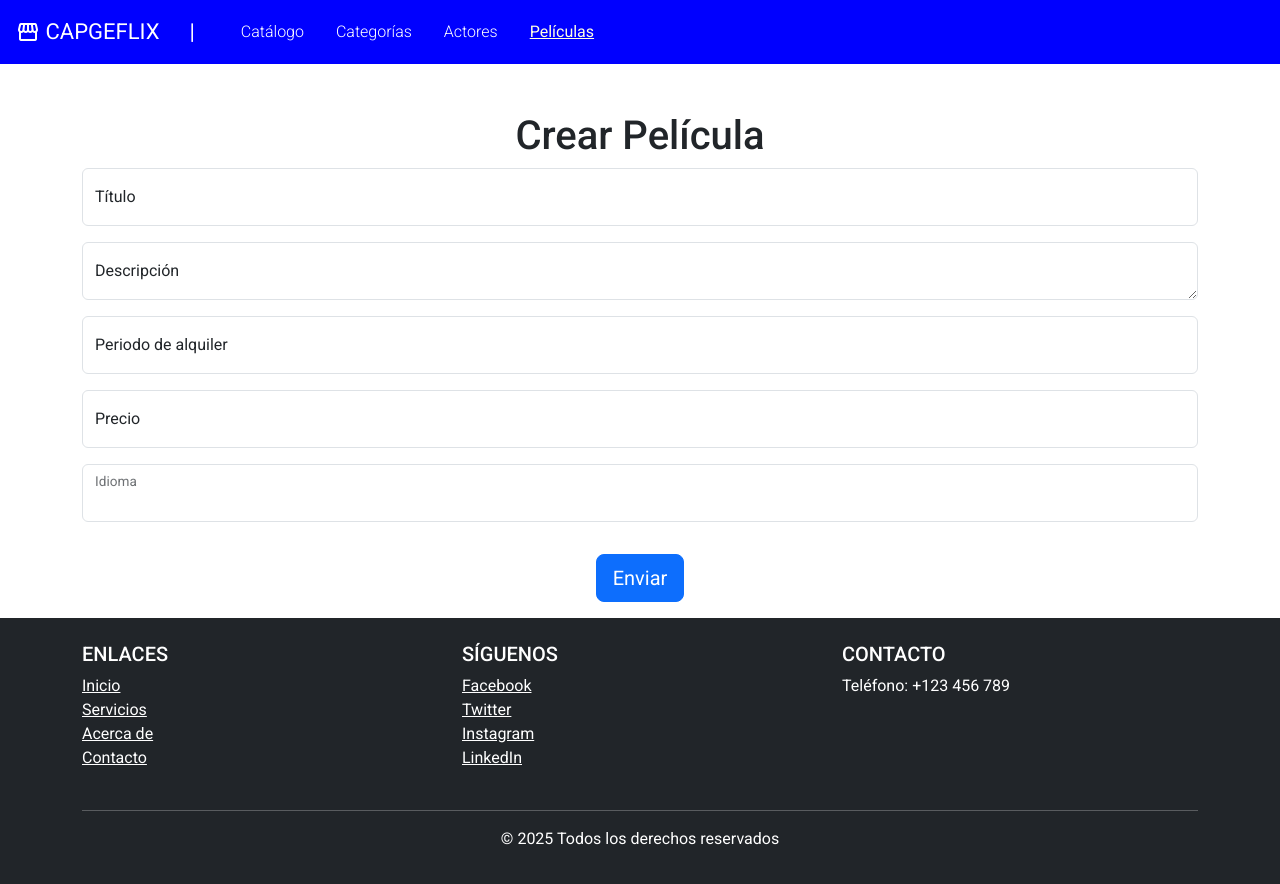
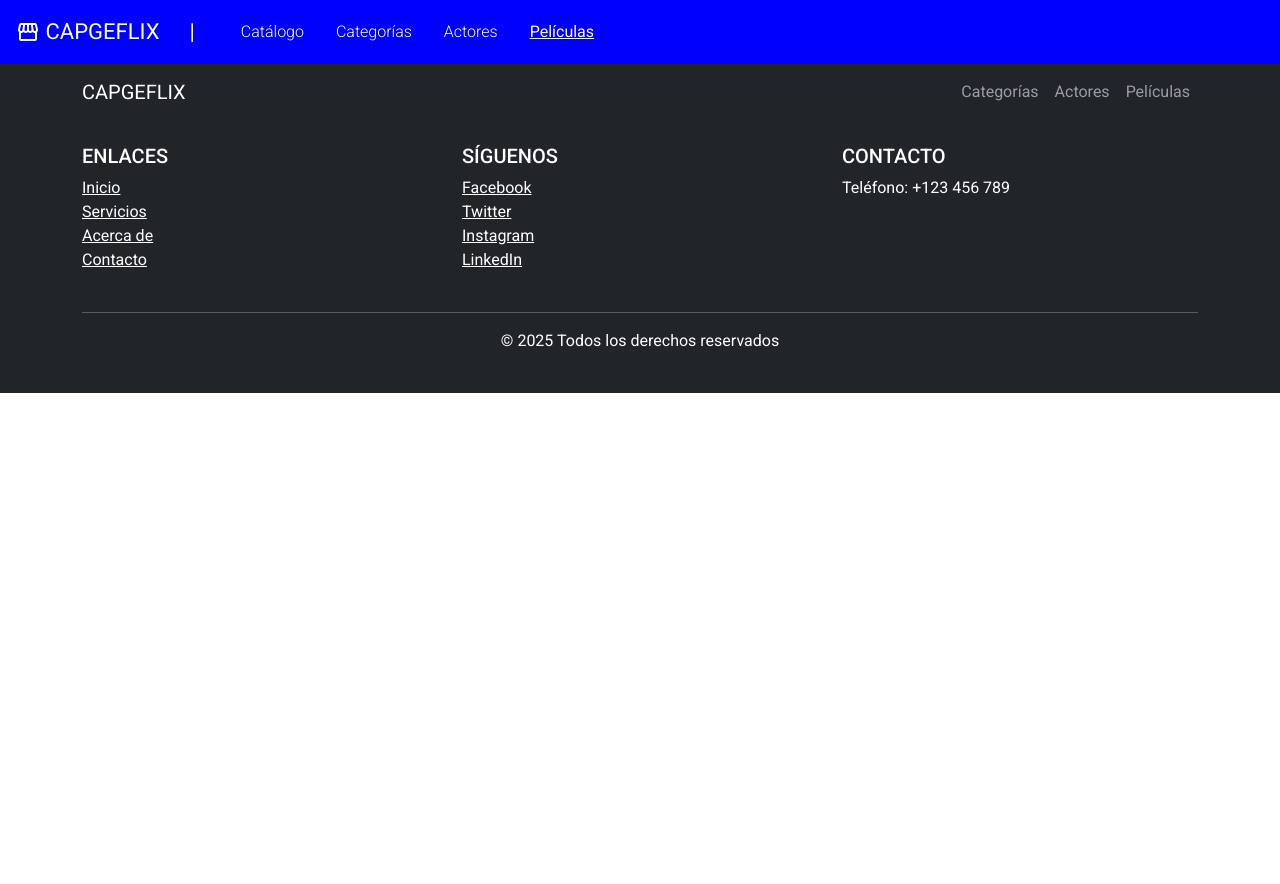
Before and after one commit to Xavi1594/repositorio-capgemini, an Angular app in the folder catalogo-frontend/: page /films/new in a window 1280 px wide. Shown: the top 884 px of the page. After the commit the page ends 800 px from the top, so only its background shows below. Built offline with nearby package versions, Linux system fonts and the light colour scheme.

Commit message:
delete categories front

```diff
--- a/catalogo-frontend/src/app/app.routes.ts
+++ b/catalogo-frontend/src/app/app.routes.ts
@@ -1,6 +1,4 @@
 import { Routes } from '@angular/router';
-import { CategoryListComponent } from './category/category-list/category-list.component';
-import { ActorListComponent } from './actor/actor-list/actor-list.component';
 
 export const routes: Routes = [
   {path: '', redirectTo:'/films', pathMatch:'full' },
--- /dev/null
+++ b/catalogo-frontend/src/app/category/category-edit/category-edit.component.html
@@ -0,0 +1,23 @@
+<div class="container">
+  <h1 mat-dialog-title>{{ category?.id ? 'Modificar categoría' : 'Crear categoría' }}</h1>
+  <form>
+
+      <mat-form-field>
+          <mat-label>Identificador</mat-label>
+          <input type="text" matInput placeholder="Identificador" [(ngModel)]="category!.id" name="id" disabled>
+      </mat-form-field>
+
+      <mat-form-field>
+          <mat-label>Nombre</mat-label>
+          <input type="text" matInput placeholder="Nombre del autor" [(ngModel)]="category!.name" name="nombre" required>
+          <mat-error>El nombre no puede estar vacío</mat-error>
+      </mat-form-field>
+
+
+  </form>
+
+  <div class="buttons">
+      <button mat-stroked-button (click)="onClose()">Cerrar</button>
+      <button mat-flat-button color="primary" (click)="onSave()">Guardar</button>
+  </div>
+</div>
--- /dev/null
+++ b/catalogo-frontend/src/app/category/category-edit/category-edit.component.ts
@@ -0,0 +1,55 @@
+import { Component, Inject, OnInit } from '@angular/core';
+import { FormsModule, ReactiveFormsModule } from '@angular/forms';
+import { MatButtonModule } from '@angular/material/button';
+import { MatFormFieldModule } from '@angular/material/form-field';
+import { MatInputModule } from '@angular/material/input';
+import { Category } from '../model/Category';
+import { CategoryService } from '../category.service';
+import { MatDialogRef, MAT_DIALOG_DATA } from '@angular/material/dialog';
+import { ActorEditComponent } from '../../actor/actor-edit/actor-edit.component';
+
+@Component({
+  selector: 'app-category-edit',
+  imports: [FormsModule, ReactiveFormsModule, MatFormFieldModule, MatInputModule, MatButtonModule ],
+  templateUrl: './category-edit.component.html',
+  styleUrl: './category-edit.component.css'
+})
+export class CategoryEditComponent implements OnInit {
+
+category?:Category;
+
+constructor(
+  public dialogRef: MatDialogRef<ActorEditComponent>,
+  @Inject(MAT_DIALOG_DATA) public data: Category,
+  private categoryService: CategoryService
+) {}
+
+ngOnInit(): void {
+
+  if (this.data && this.data.id !== undefined) {
+    this.category = { ...this.data };
+  } else {
+
+    this.category = { id: 0, name: '' };
+  }
+}
+onSave(): void {
+  if (this.category) {
+    this.categoryService.saveCategory(this.category).subscribe(
+      (result) => {
+        console.log('Categoria guardada con éxito:', result);
+        this.dialogRef.close(true);
+      },
+      (error) => {
+        console.error('Error al guardar la categoría:', error);
+      }
+    );
+  } else {
+    console.error('Category is undefined');
+  }
+}
+
+onClose(): void {
+  this.dialogRef.close();
+}
+}
--- a/catalogo-frontend/src/app/category/category-list/category-list.component.html
+++ b/catalogo-frontend/src/app/category/category-list/category-list.component.html
@@ -1,9 +1,13 @@
 <div class="container">
   <h1 class="title">Categorías</h1>
+  <div class="buttons">
+    <button mat-flat-button color="primary" (click)="createCategory()">Nueva Categoría</button>
+</div>
   <div class="film-cards-container">
   <mat-card *ngFor="let element of dataSource.data" class="film-card">
       <mat-card-title>{{ element.name }}</mat-card-title>
-
+      <button class="btn btn-primary" (click)="editCategory(element)">Editar</button>
+      <button class="btn btn-danger" (click)="deleteCategory(element)">Eliminar</button>
   </mat-card>
   </div>
 </div>
--- a/catalogo-frontend/src/app/category/category.service.ts
+++ b/catalogo-frontend/src/app/category/category.service.ts
@@ -16,9 +16,17 @@ export class CategoryService {
   }
 
   saveCategory(category: Category): Observable<Category | null> {
-    const { id } = category;
-    const url = id ? `${this.baseUrl}/${id}` : this.baseUrl;
-    return this.http.put<Category>(url, category);
+  const id = category.id;
+     let result: Observable<Category>;
+
+     if (id) {
+       const url = `${this.baseUrl}/${id}`;
+       result = this.http.put<Category>(url, category);
+     } else {
+       result = this.http.post<Category>(this.baseUrl, category);
+     }
+
+     return result;
   }
 
   deleteCategory(idCategory: number): Observable<any> {
--- /dev/null
+++ b/catalogo-frontend/src/app/core/dialogconfirmation/dialogconfirmation.component.html
@@ -0,0 +1,22 @@
+<div class="modal-dialog modal-dialog-centered modal-lg">
+  <div class="modal-content">
+
+    <!-- Modal Header -->
+    <div class="modal-header p-4">
+      <h5 class="modal-title" id="exampleModalLabel">{{ title }}</h5>
+      <button type="button" class="btn-close" data-bs-dismiss="modal" aria-label="Close" (click)="onClose()"></button>
+    </div>
+
+    <!-- Modal Body -->
+    <div class="modal-body py-5 px-5">
+      <p [innerHTML]="description" class="mb-0"></p>
+    </div>
+
+    <!-- Modal Footer -->
+    <div class="modal-footer py-4 d-flex justify-content-between">
+      <button type="button" class="btn btn-secondary px-5 py-3" (click)="onClose()">Cancelar</button>
+      <button type="button" class="btn btn-danger px-5 py-3" (click)="onClose(true)">Eliminar</button>
+    </div>
+
+  </div>
+</div>
--- /dev/null
+++ b/catalogo-frontend/src/app/core/dialogconfirmation/dialogconfirmation.component.ts
@@ -0,0 +1,29 @@
+import { Component, Inject } from '@angular/core';
+import { MatButtonModule } from '@angular/material/button';
+import { MatDialogRef, MAT_DIALOG_DATA } from '@angular/material/dialog';
+
+@Component({
+  selector: 'app-dialogconfirmation',
+  imports: [MatButtonModule],
+  templateUrl: './dialogconfirmation.component.html',
+  styleUrl: './dialogconfirmation.component.css'
+})
+export class DialogconfirmationComponent {
+  title!: string;
+  description!: string;
+
+  constructor(
+      public dialogRef: MatDialogRef<DialogconfirmationComponent>,
+      @Inject(MAT_DIALOG_DATA) public data: any
+  ) {}
+
+  ngOnInit(): void {
+      this.title = this.data.title;
+      this.description = this.data.description;
+  }
+
+  onClose(value = false) {
+
+      this.dialogRef.close(value);
+  }
+}
--- a/catalogo-frontend/src/app/film/film-create/film-create.component.html
+++ b/catalogo-frontend/src/app/film/film-create/film-create.component.html
@@ -1,40 +1,28 @@
-<form [formGroup]="miForm" (ngSubmit)="onSave()" class="container mt-5">
-  <h1 class="text-center">Crear Película</h1>
-  <!-- Título -->
-  <div class="form-floating mb-3">
-    <input class="form-control" formControlName="titulo" placeholder="Título" required>
-    <label for="titulo">Título</label>
+<nav class="navbar navbar-expand-lg navbar-dark bg-dark">
+  <div class="container">
+    <!-- Título del Header -->
+    <a class="navbar-brand d-flex align-items-center" href="#">
+      <i class="fas fa-store"></i> CAPGEFLIX
+    </a>
+
+    <!-- Botón para pantallas pequeñas (Hamburger Menu) -->
+    <button class="navbar-toggler" type="button" data-bs-toggle="collapse" data-bs-target="#navbarNav" aria-controls="navbarNav" aria-expanded="false" aria-label="Toggle navigation">
+      <span class="navbar-toggler-icon"></span>
+    </button>
+
+    <!-- Menú de Navegación -->
+    <div class="collapse navbar-collapse" id="navbarNav">
+      <ul class="navbar-nav ms-auto">
+        <li class="nav-item">
+          <a class="nav-link" routerLink="/categories" routerLinkActive="active">Categorías</a>
+        </li>
+        <li class="nav-item">
+          <a class="nav-link" routerLink="/actors" routerLinkActive="active">Actores</a>
+        </li>
+        <li class="nav-item">
+          <a class="nav-link" routerLink="/films" routerLinkActive="active">Películas</a>
+        </li>
+      </ul>
+    </div>
   </div>
-
-  <!-- Descripción -->
-  <div class="form-floating mb-3">
-    <textarea class="form-control" formControlName="descripcion" placeholder="Descripción" rows="4" required></textarea>
-    <label for="descripcion">Descripción</label>
-  </div>
-
-  <!-- Periodo -->
-  <div class="form-floating mb-3">
-    <input type="number" class="form-control" formControlName="periodo" placeholder="Periodo de alquiler" required>
-    <label for="periodo">Periodo de alquiler</label>
-  </div>
-
-  <!-- Precio -->
-  <div class="form-floating mb-3">
-    <input type="number" class="form-control" formControlName="precio" placeholder="Precio" required>
-    <label for="precio">Precio</label>
-  </div>
-
-<!-- Idioma (select) -->
-<div class="form-floating mb-3">
-  <select class="form-control" formControlName="idiomaId" required>
-    <option *ngFor="let idioma of idiomas" [value]="idioma.languageId">
-      {{ idioma.idioma }}
-    </option>
-  </select>
-  <label for="idiomaId">Idioma</label>
-</div>
-
-  <div class="text-center py-3">
-    <button class="btn btn-primary btn-lg" type="submit">Enviar</button>
-  </div>
-</form>
+</nav>
--- a/catalogo-frontend/src/app/film/film-detail/film-detail.component.html
+++ b/catalogo-frontend/src/app/film/film-detail/film-detail.component.html
@@ -14,15 +14,6 @@
 
 
       <mat-card-subtitle class="header-title">
-        Actores:
-      </mat-card-subtitle>
-      <mat-card-subtitle>
-        <ul *ngFor="let actor of dataSource.data[0]?.actores">
-          <li>{{ actor }}</li>
-        </ul>
-      </mat-card-subtitle>
-
-      <mat-card-subtitle class="header-title">
         Idioma:
       </mat-card-subtitle>
       <mat-card-subtitle>
```
Also changed, not shown: catalogo-frontend/src/app/category/category-list/category-list.component.ts (+29 -29 lines), catalogo-frontend/src/app/category/category-edit/category-edit.component.css (added), catalogo-frontend/src/app/core/dialogconfirmation/dialogconfirmation.component.css (added), 2 other files (tests, documents, lock files or other folders).
